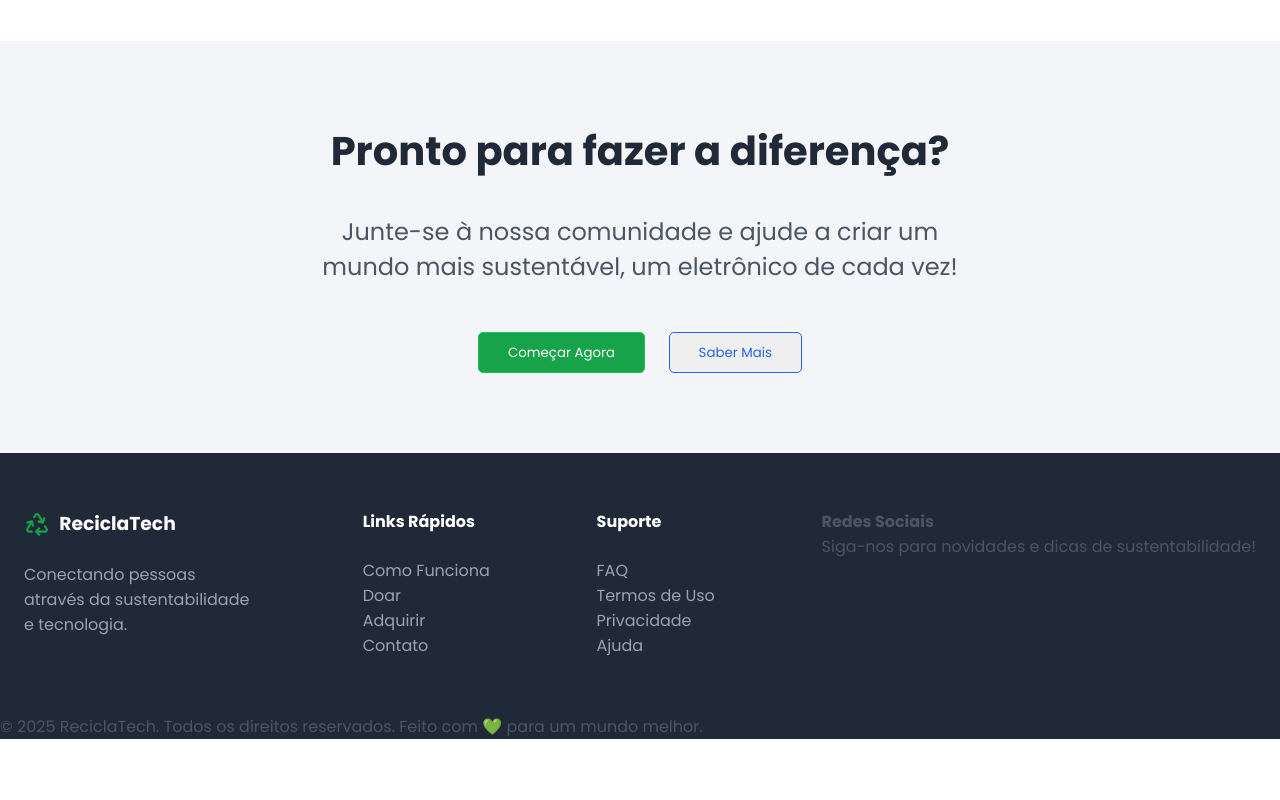
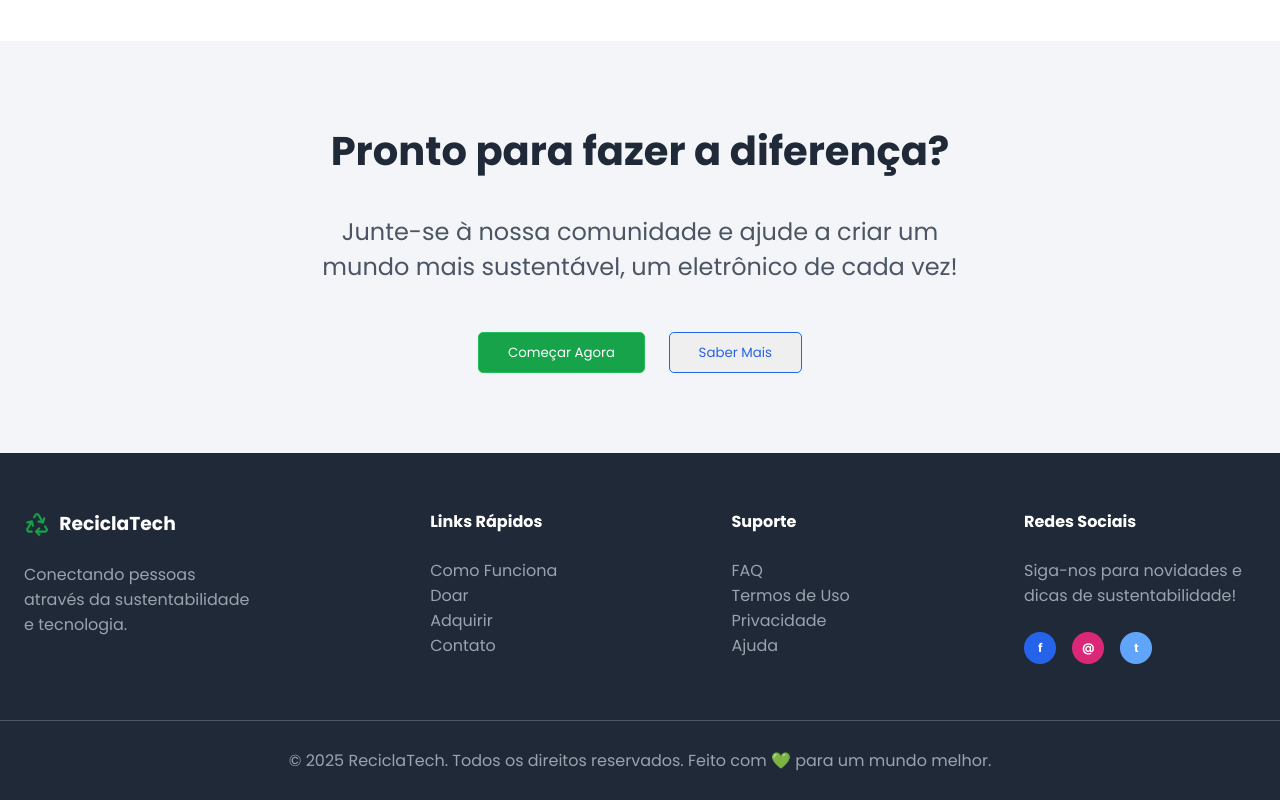
Before and after one commit to BiancaBrAlmeida/ReciclaTech, a plain HTML site: page index.html in a window 1280 px wide. Shown: the part 3694-4494 px from the top of the page. Before the commit the page ends 4433 px from the top, so only its background shows below. Drawn offline with Linux system fonts and the light colour scheme.

Commit message:
finalização do projeto na versão de notebook/desktop

```diff
--- a/index.html
+++ b/index.html
@@ -288,15 +288,17 @@
                 <article class="redes">
                     <h4>Redes Sociais</h4>
                     <p>Siga-nos para novidades e dicas de sustentabilidade!</p>
-                    <img src="" alt="">
-                    <img src="" alt="">
-                    <img src="" alt="">
+                    <div class="icons">
+                        <img src="./img/facebook.png" alt="Icone do Facebook">
+                        <img src="./img/email.png" alt="Icone do E-mail">
+                        <img src="./img/Twitter.png" alt="Icone do Twitter">
+                    </div>
                 </article>
             </div>
         </section>
 
         <!-- Section dos direitos autorais -->
-        <section>
+        <section class="direitos">
             <p>© 2025 ReciclaTech. Todos os direitos reservados. Feito com 💚 para um mundo melhor.</p>
         </section>
     </footer>
--- a/style.scss
+++ b/style.scss
@@ -471,6 +471,39 @@ footer{
           }
         }
       }
+
+      .redes{
+        display: flex;
+        flex-direction: column;
+        gap: 1.5rem;
+
+        h4{
+          color: #FFFFFF;
+        }
+
+        p{
+          color: #9CA3AF;
+          width: 14.5rem;
+        }
+
+        .icons{
+          display: flex;
+          flex-direction: row;
+          gap: 1rem;
+        }
+      }
     }
   }
 }
+
+.direitos{
+  display: flex;
+  justify-content: center;
+  align-items: center;
+  height: 10vh;
+  border-top: solid 1px #4B5563;
+
+  p{
+    color: #9CA3AF;
+  }
+}
```
Also changed, not shown: img/Twitter.png (added), img/email.png (added), img/facebook.png (added), style.css, 1 other file.
